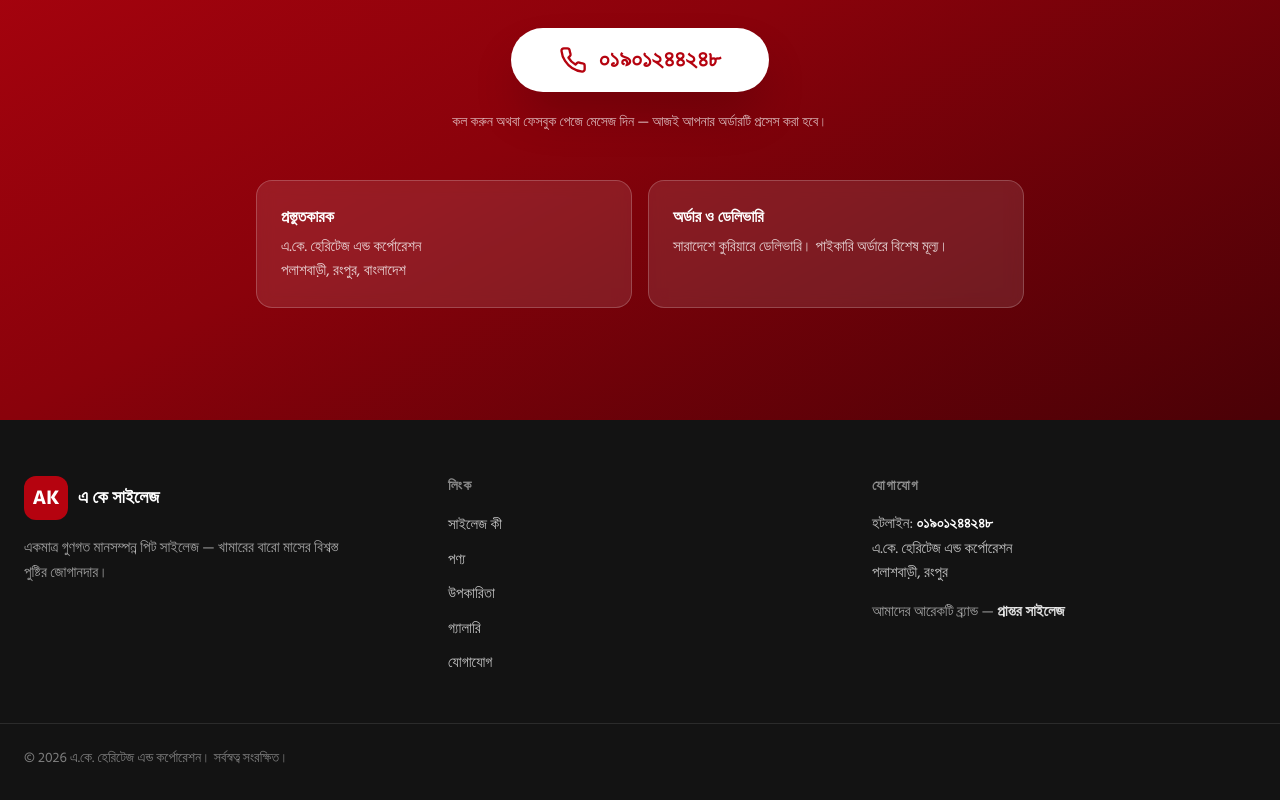
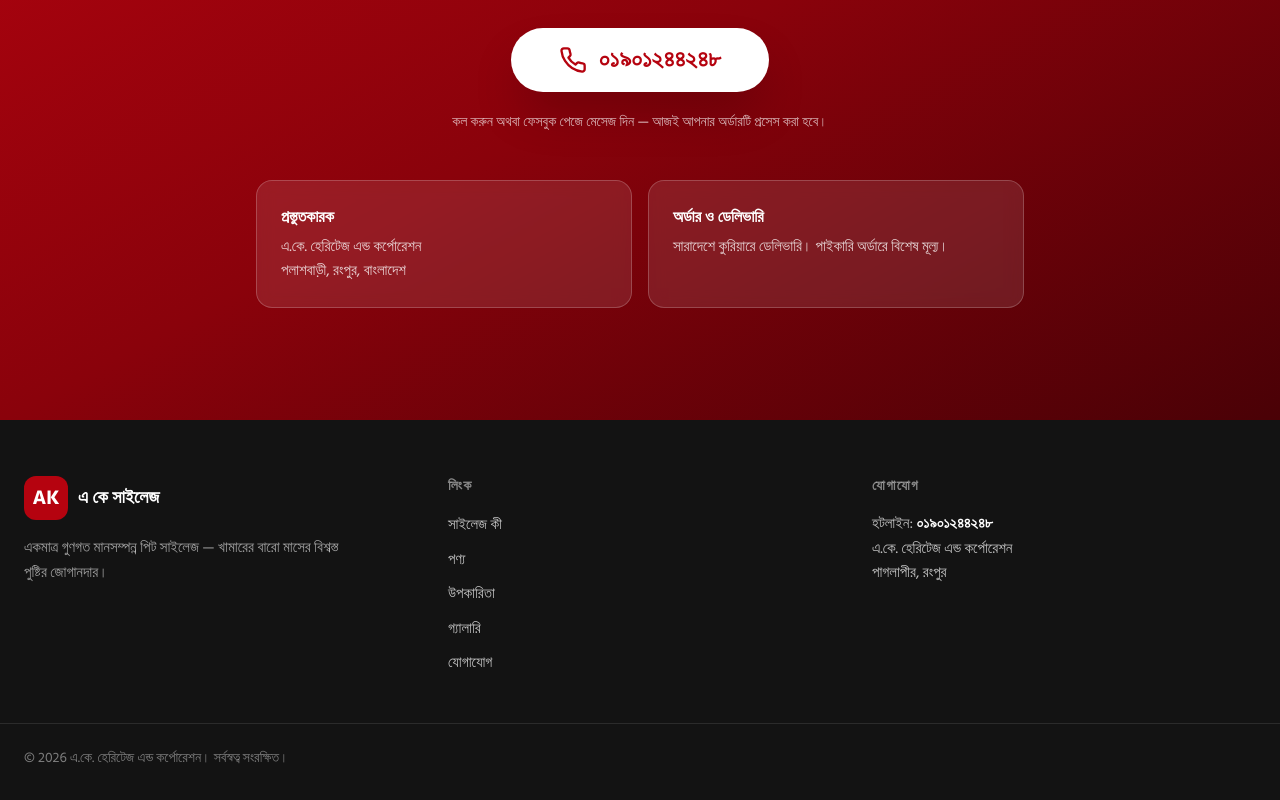
Before and after one commit to asefameerador96-ctrl/AK_Silage, a React (Vite) app: page / in a window 1280 px wide. Shown: the part 6102-6902 px from the top of the page. Built offline with nearby package versions, Linux system fonts and the light colour scheme; a web font is replaced by a local one.

Commit message:
Update Footer.jsx

```diff
--- a/src/components/Footer.jsx
+++ b/src/components/Footer.jsx
@@ -54,13 +54,7 @@ export default function Footer() {
             <br />
             {t('এ.কে. হেরিটেজ এন্ড কর্পোরেশন', 'A.K. Heritage & Corporation')}
             <br />
-            {t('পলাশবাড়ী, রংপুর', 'Palashbari, Rangpur')}
-          </p>
-          <p className="mt-4 text-[15px] text-white/60">
-            {t('আমাদের আরেকটি ব্র্যান্ড —', 'Also from our family —')}{' '}
-            <a href="https://www.prantorsilage.com" className="font-semibold text-white/85 underline-offset-4 hover:text-white hover:underline">
-              {t('প্রান্তর সাইলেজ', 'Prantor Silage')}
-            </a>
+            {t('পাগলাপীর, রংপুর', 'Paglapir, Rangpur')}
           </p>
         </div>
       </div>
```
